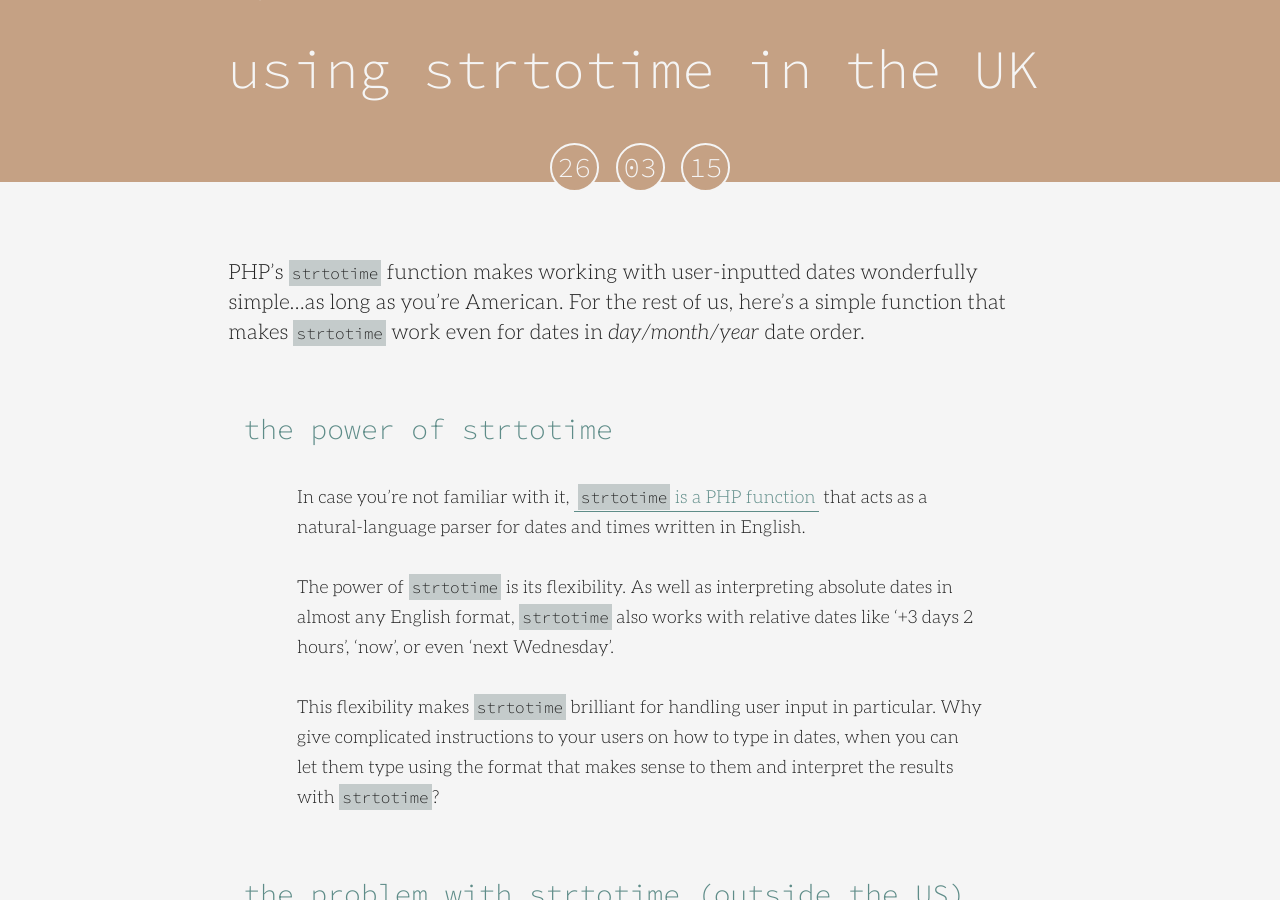
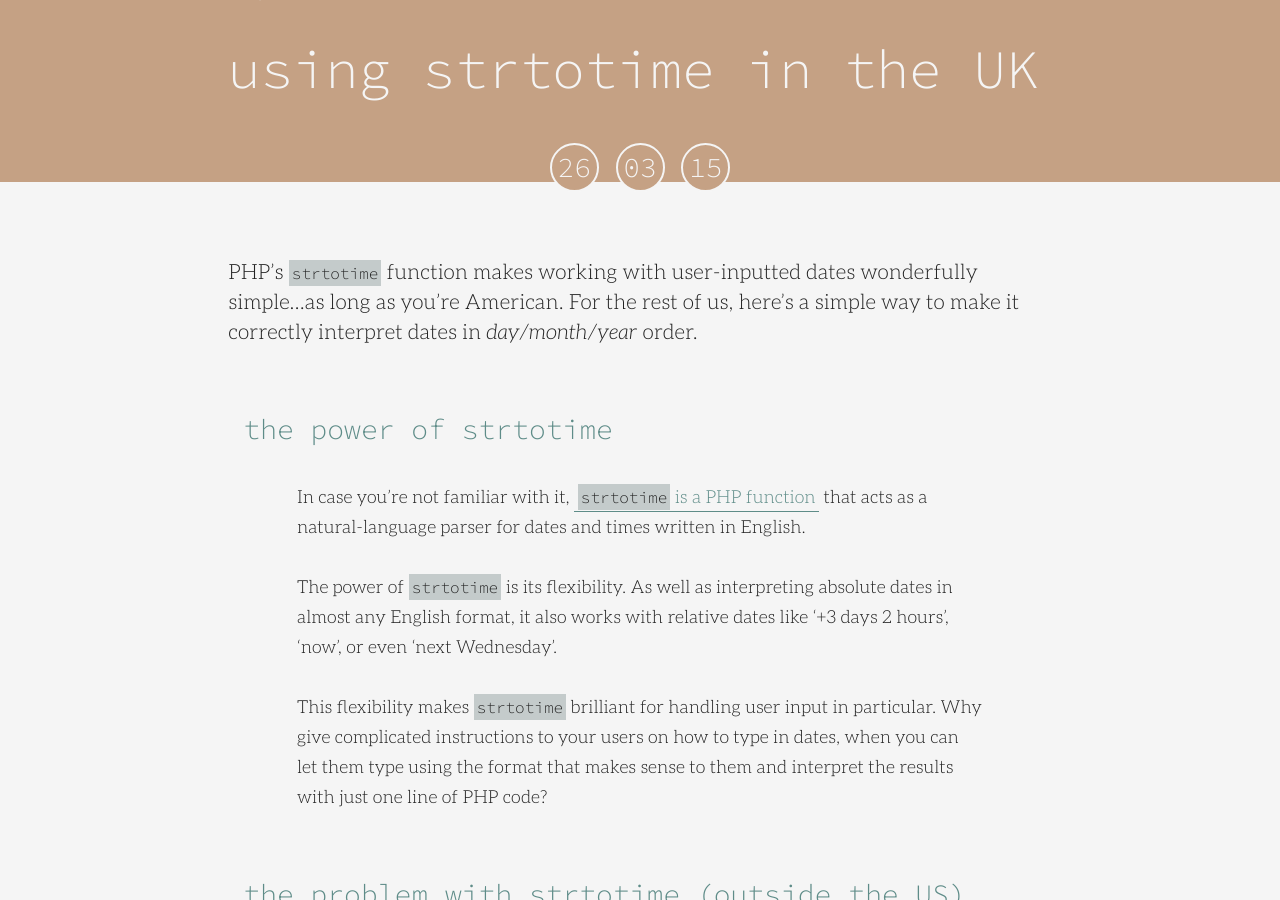
Before and after one commit to cjbarnes/cjbarnes.github.io, a Jekyll site: the page built from _posts/2015-03-26-uk-strtotime.md, in a window 1280 px wide and 900 px high, scrolled down 193 px. Built offline with Jekyll 4.4.1, drawn with Linux system fonts in a browser that asks for light colours; some of the changed text lies outside the part shown.

Commit message:
Post proofing/editing

```diff
--- a/_posts/2015-03-26-uk-strtotime.md
+++ b/_posts/2015-03-26-uk-strtotime.md
@@ -8,16 +8,16 @@
 - PHP
 ---
 
-PHP's `strtotime` function makes working with user-inputted dates wonderfully simple...as long as you're American. For the rest of us, here's a simple function that makes `strtotime` work even for dates in *day/month/year* date order.
+PHP's `strtotime` function makes working with user-inputted dates wonderfully simple...as long as you're American. For the rest of us, here's a simple way to make it correctly interpret dates in *day/month/year* order.
 {:.lead}
 
 ## the power of strtotime
 
 In case you're not familiar with it, [`strtotime` is a PHP function](http://php.net/manual/en/function.strtotime.php "PHP documentation on strtotime") that acts as a natural-language parser for dates and times written in English.
 
-The power of `strtotime` is its flexibility. As well as interpreting absolute dates in almost any English format, `strtotime` also works with relative dates like '+3 days 2 hours', 'now', or even 'next Wednesday'.
+The power of `strtotime` is its flexibility. As well as interpreting absolute dates in almost any English format, it also works with relative dates like '+3 days 2 hours', 'now', or even 'next Wednesday'.
 
-This flexibility makes `strtotime` brilliant for handling user input in particular. Why give complicated instructions to your users on how to type in dates, when you can let them type using the format that makes sense to them and interpret the results with `strtotime`?
+This flexibility makes `strtotime` brilliant for handling user input in particular. Why give complicated instructions to your users on how to type in dates, when you can let them type using the format that makes sense to them and interpret the results with just one line of PHP code?
 
 ## the problem with strtotime (outside the US)
 
@@ -35,15 +35,15 @@
 <cite>[*PHP.net*](http://php.net/manual/en/function.strtotime.php "PHP documentation on strtotime")</cite>
 </figure>
 
-This is a pragmatic solution, but it robs `strtotime` of its most powerful feature---interpretation of dates in natural language---for websites in countries that don't normally use the American date order. **Non-Americans use slashes in dates too.** So as a designer of websites targeted at people in the UK, I cannot simply pass user-inputted dates straight into `strtotime`. Users will be both confused and annoyed if they type `1/2/16` and the website misinterprets their input as 2nd January.
+This is a pragmatic solution, but it robs non-American users of the function's most powerful feature---the interpretation of natural-language dates in any format. **Non-Americans use slashes in dates too.** So as a designer of websites targeted at people in the UK, I cannot simply pass user-inputted dates straight into `strtotime`. Users will be both confused and annoyed if they type `1/2/16` and the website misinterprets their input as 2nd January.
 
 ## a solution
 
 There is a solution to the limitations of `strtotime`, if you want it to assume a British-English date order at all times, including when the date contains slashes.
 
-Remember, `strtotime` looks for the slash character as a marker for whether the date is American or not. So all we have to do is replace all slashes in the date string with an alternative character before passing it to `strtotime`.
+Remember, `strtotime` looks for the slash character as a marker for whether the date is American or not. So all we have to do is replace all slashes in the date string with an alternative character.
 
-The easiest way to do this is to include this helper function in your PHP project, and then always call `uk_strtotime` instead of `strtotime`:
+The easiest way to do this is to include this helper function---called `uk_strtotime`---in your PHP project, and then remember to use it everywhere you would normally use `strtotime`:
 
 <figure class="code">
 {% highlight php %}
@@ -56,9 +56,9 @@
  *
  * @author cJ barnes <mail@cjbarnes.co.uk>
  *
- * @param  string $time A date/time string.
- * @param  int    $now  Optional. The timestamp which is used as a base for the
- *                      calculation of relative dates.
+ * @param string $time A date/time string.
+ * @param int    $now  Optional. The timestamp which is used as a base for the
+ *                     calculation of relative dates.
  * @return string The strtotime() output.
  */
 function uk_strtotime($time, $now = null) {
@@ -72,6 +72,6 @@
 {% endhighlight %}
 </figure>
 
-This function will catch dates in *day/month/year* format and convert them to *day-month-year* before they reach the `strtotime` function.
+The `uk_strtotime` function will catch dates in *day/month/year* format and convert them to *day-month-year*, before passing them on to the standard PHP `strtotime`.
 
 With this approach, you get access to the full power of `strtotime`, but with support for British English dates in all common formats.
```
